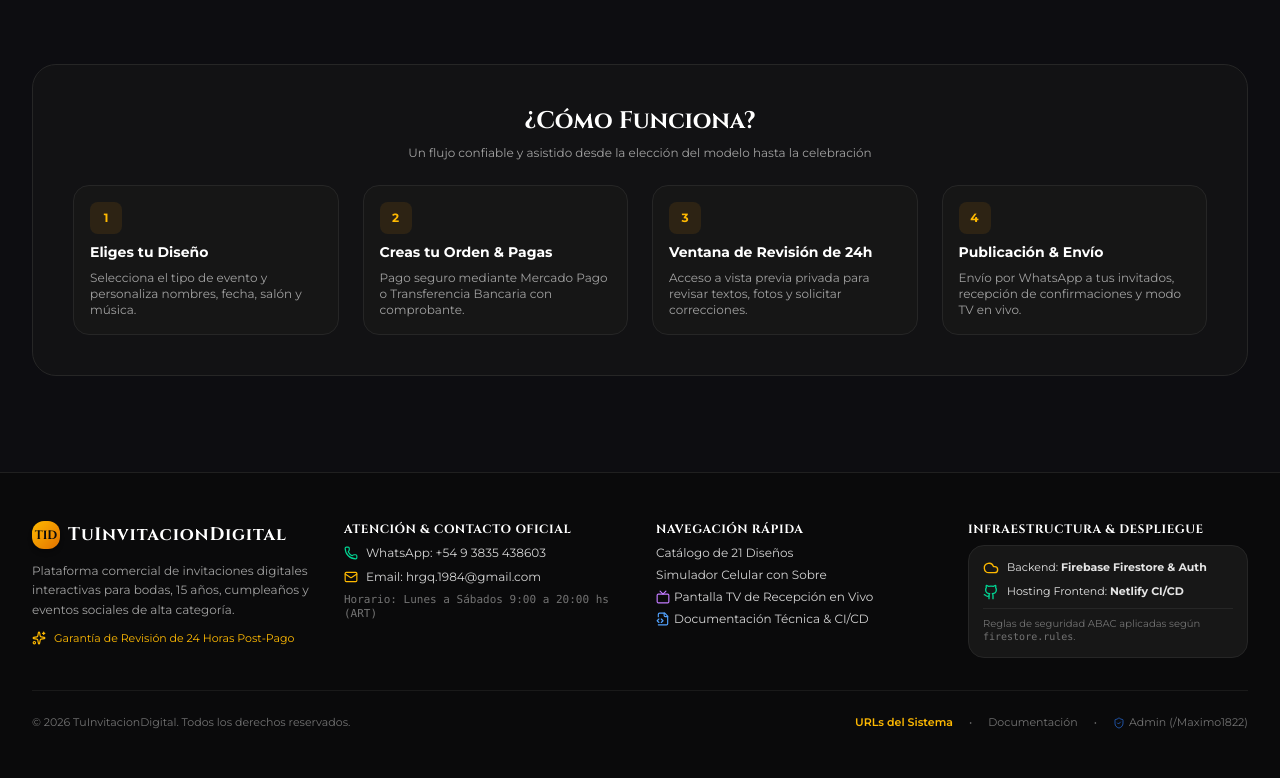
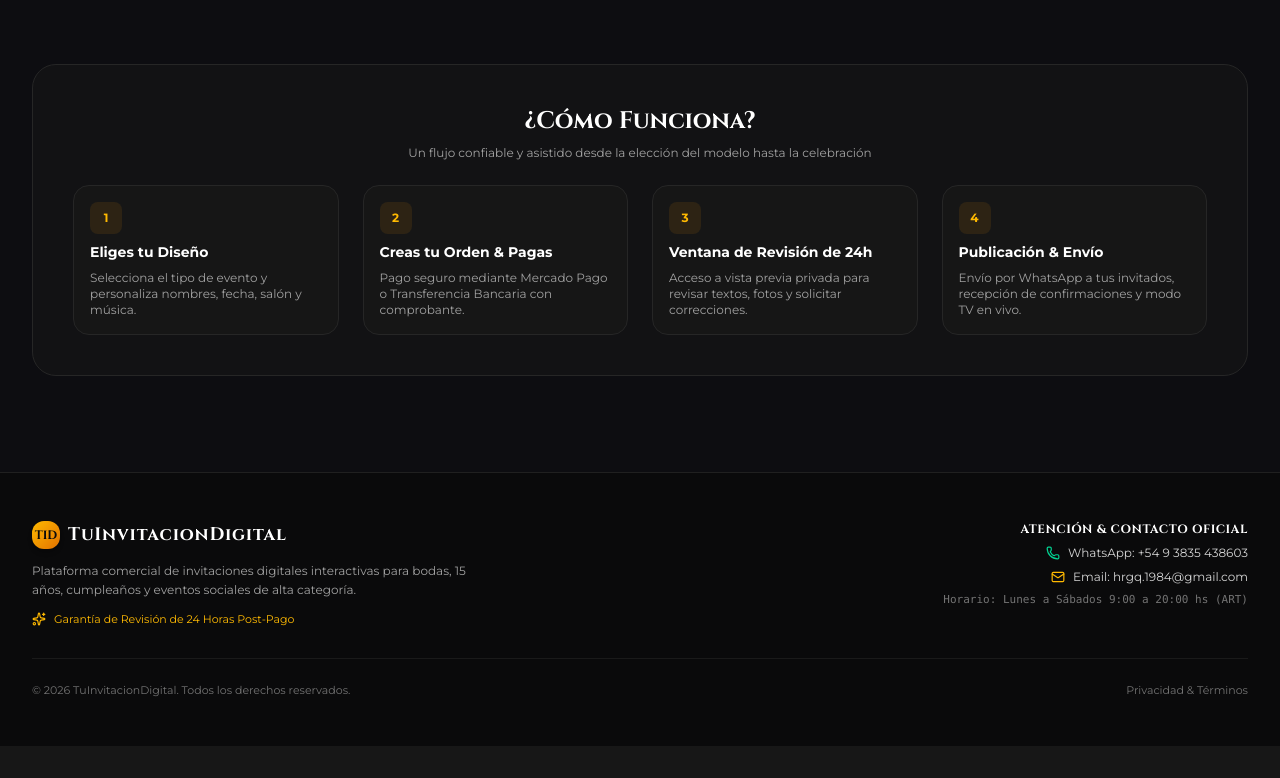
Before and after one commit to hrgq1984-cpu/invitarte-prod, a React (Vite) app: page / in a window 1280 px wide. Shown: the part 5789-6567 px from the top of the page. After the commit the page ends 6535 px from the top, so only its background shows below. Built offline with nearby package versions, Linux system fonts and the light colour scheme.

Commit message:
feat(auth): update admin identity and secure credentials
- Renamed admin identity to Héctor René González Quiroga.
- Updated secure login key to 'Maximo1822.@'.
- Removed insecure quick-login methods.
- Added copy-to-clipboard functionality to bank details.

```diff
--- a/src/App.tsx
+++ b/src/App.tsx
@@ -196,7 +196,7 @@ function AppContent() {
 
       {/* 3. FOOTER */}
       <footer className="border-t border-neutral-800/80 bg-neutral-950/90 py-12 px-4 sm:px-6 lg:px-8 mt-16 text-xs text-neutral-400">
-        <div className="max-w-7xl mx-auto grid grid-cols-1 md:grid-cols-4 gap-8 mb-8">
+        <div className="max-w-7xl mx-auto grid grid-cols-1 md:grid-cols-2 gap-8 mb-8">
 
           {/* Brand & Mission */}
           <div className="space-y-3">
@@ -208,7 +208,7 @@ function AppContent() {
                 TuInvitacionDigital
               </span>
             </div>
-            <p className="text-neutral-400 text-xs leading-relaxed">
+            <p className="text-neutral-400 text-xs leading-relaxed max-w-md">
               Plataforma comercial de invitaciones digitales interactivas para bodas, 15 años, cumpleaños y eventos sociales de alta categoría.
             </p>
             <div className="flex items-center gap-2 text-[11px] text-amber-400">
@@ -218,17 +218,17 @@ function AppContent() {
           </div>
 
           {/* Direct Contact & Admin Info */}
-          <div className="space-y-2">
+          <div className="space-y-2 md:text-right">
             <div className="font-cinzel font-bold text-white uppercase tracking-wider text-xs">
               Atención & Contacto Oficial
             </div>
-            <ul className="space-y-2 text-xs text-neutral-300">
+            <ul className="space-y-2 text-xs text-neutral-300 inline-block text-left md:text-right">
               <li>
                 <a
                   href="https://wa.me/5493835438603?text=Hola%20TuInvitacionDigital,%20quisiera%20consultar%20por%20una%20invitaci%C3%B3n%20digital"
                   target="_blank"
                   rel="noreferrer"
-                  className="flex items-center gap-2 hover:text-emerald-400 transition-colors"
+                  className="flex items-center md:justify-end gap-2 hover:text-emerald-400 transition-colors"
                 >
                   <Phone className="w-3.5 h-3.5 text-emerald-400" />
                   <span>WhatsApp: +54 9 3835 438603</span>
@@ -237,7 +237,7 @@ function AppContent() {
               <li>
                 <a
                   href="mailto:hrgq.1984@gmail.com"
-                  className="flex items-center gap-2 hover:text-amber-400 transition-colors"
+                  className="flex items-center md:justify-end gap-2 hover:text-amber-400 transition-colors"
                 >
                   <Mail className="w-3.5 h-3.5 text-amber-400" />
                   <span>Email: hrgq.1984@gmail.com</span>
@@ -249,92 +249,49 @@ function AppContent() {
             </ul>
           </div>
 
-          {/* Quick Platform Links */}
-          <div className="space-y-2">
-            <div className="font-cinzel font-bold text-white uppercase tracking-wider text-xs">
-              Navegación Rápida
-            </div>
-            <ul className="space-y-1.5 text-xs text-neutral-300">
-              <li>
-                <button
-                  onClick={() => { setCurrentView('catalog'); window.scrollTo({ top: 0, behavior: 'smooth' }); }}
-                  className="hover:text-amber-400 transition-colors"
-                >
-                  Catálogo de 21 Diseños
-                </button>
-              </li>
-              <li>
-                <button
-                  onClick={() => { setCurrentView('demo'); window.scrollTo({ top: 0, behavior: 'smooth' }); }}
-                  className="hover:text-amber-400 transition-colors"
-                >
-                  Simulador Celular con Sobre
-                </button>
-              </li>
-              <li>
-                <button
-                  onClick={() => setShowTvMode(true)}
-                  className="hover:text-purple-400 transition-colors flex items-center gap-1"
-                >
-                  <Tv className="w-3.5 h-3.5 text-purple-400" />
-                  Pantalla TV de Recepción en Vivo
-                </button>
-              </li>
-              <li>
-                <button
-                  onClick={() => setShowDocsModal(true)}
-                  className="hover:text-blue-400 transition-colors flex items-center gap-1"
-                >
-                  <FileCode2 className="w-3.5 h-3.5 text-blue-400" />
-                  Documentación Técnica & CI/CD
-                </button>
-              </li>
-            </ul>
         </div>
 
-          {/* Deployment Stack & Cloud Badge */}
-          <div className="space-y-2">
-            <div className="font-cinzel font-bold text-white uppercase tracking-wider text-xs">
-              Infraestructura & Despliegue
+        {/* Solo si es administrador se muestran herramientas de diagnóstico y URLs */}
+        {currentUser.role === 'admin' && (
+          <div className="max-w-7xl mx-auto py-4 mb-4 px-4 rounded-2xl bg-blue-950/30 border border-blue-800/40 text-xs flex flex-wrap items-center justify-between gap-3 text-neutral-300">
+            <div className="flex items-center gap-2">
+              <ShieldCheck className="w-4 h-4 text-blue-400" />
+              <span className="font-semibold text-white">Herramientas de Administrador:</span>
             </div>
-            <div className="p-3.5 rounded-2xl bg-neutral-900 border border-neutral-800 space-y-2 text-[11px]">
-              <div className="flex items-center gap-2 text-neutral-200">
-                <Cloud className="w-4 h-4 text-amber-400" />
-                <span>Backend: <strong>Firebase Firestore & Auth</strong></span>
-              </div>
-              <div className="flex items-center gap-2 text-neutral-200">
-                <Github className="w-4 h-4 text-emerald-400" />
-                <span>Hosting Frontend: <strong>Netlify CI/CD</strong></span>
-              </div>
-              <div className="text-[10px] text-neutral-500 border-t border-neutral-800 pt-2">
-                Reglas de seguridad ABAC aplicadas según <code>firestore.rules</code>.
+            <div className="flex items-center gap-4 flex-wrap text-[11px]">
+              <button onClick={() => setShowUrlGuideModal(true)} className="text-amber-400 hover:text-amber-300 font-semibold">
+                URLs Oficiales (/Maximo1822, /cliente, /)
+              </button>
+              <span>•</span>
+              <button onClick={() => setShowDocsModal(true)} className="hover:text-white">
+                Guía de Mantenimiento & CI/CD
+              </button>
+              <span>•</span>
+              <button onClick={() => setShowTestsModal(true)} className="hover:text-emerald-400">
+                Pruebas del Sistema
+              </button>
             </div>
           </div>
-          </div>
-
-        </div>
+        )}
 
         <div className="max-w-7xl mx-auto pt-6 border-t border-neutral-800/60 flex flex-col sm:flex-row items-center justify-between gap-4 text-[11px] text-neutral-500">
           <div>
             © {new Date().getFullYear()} TuInvitacionDigital. Todos los derechos reservados.
           </div>
-          <div className="flex items-center gap-4 flex-wrap justify-center sm:justify-end">
-            <button onClick={() => setShowUrlGuideModal(true)} className="text-amber-400 hover:text-amber-300 font-semibold transition-colors">
-              URLs del Sistema
-            </button>
-            <span>•</span>
-            <button onClick={() => setShowDocsModal(true)} className="hover:text-neutral-300 transition-colors">
-              Documentación
-            </button>
+          <div className="flex items-center gap-4">
+            <span>Privacidad & Términos</span>
+            {currentUser.role === 'admin' && (
+              <>
                 <span>•</span>
                 <button
                   onClick={() => handleNavigate('admin')}
-              className="text-neutral-500 hover:text-blue-400 transition-colors flex items-center gap-1"
-              title="Acceso exclusivo para el Administrador General (/Maximo1822)"
+                  className="text-blue-400 hover:text-blue-300 flex items-center gap-1 font-mono"
                 >
-              <ShieldCheck className="w-3 h-3 text-blue-500/60" />
-              <span>Admin (/Maximo1822)</span>
+                  <ShieldCheck className="w-3.5 h-3.5" />
+                  <span>Panel /Maximo1822</span>
                 </button>
+              </>
+            )}
           </div>
         </div>
       </footer>
--- a/src/components/Navbar.tsx
+++ b/src/components/Navbar.tsx
@@ -377,7 +377,7 @@ export const Navbar: React.FC<NavbarProps> = ({
               <div className="flex items-center gap-2">
                 <div className="flex items-center gap-1.5 px-2.5 py-1 rounded-lg bg-blue-950/80 border border-blue-500/40 text-blue-300 text-xs font-mono">
                   <ShieldCheck className="w-3.5 h-3.5 text-blue-400" />
-                  <span className="hidden sm:inline font-bold">Horacio Gómez (Admin)</span>
+                  <span className="hidden sm:inline font-bold">Héctor González (Admin)</span>
                   <span className="sm:hidden font-bold">Admin</span>
                 </div>
                 <button
--- a/src/lib/store.tsx
+++ b/src/lib/store.tsx
@@ -71,7 +71,7 @@ const STORAGE_KEY = 'invitarte_v1_store';
 export const ADMIN_USER: User = {
   id: 'user-admin-root',
   email: 'hrgq.1984@gmail.com',
-  displayName: 'Administrador General (Horacio)',
+  displayName: 'Héctor René González Quiroga (Admin)',
   role: 'admin',
   phoneNumber: '3835438603',
   createdAt: '2026-09-01T00:00:00.000Z'
@@ -133,9 +133,10 @@ export const StoreProvider: React.FC<{ children: React.ReactNode }> = ({ childre
   };
 
   const loginAdmin = (secretKey: string): boolean => {
-    const clean = secretKey.trim().toLowerCase();
-    // Valid keys: 'maximo1822', 'admin1822', 'admin'
-    if (clean === 'maximo1822' || clean === 'admin1822' || clean === 'admin') {
+    const raw = secretKey.trim();
+    // Clave exacta solicitada: 'Maximo1822.@'
+    // También permitimos sin distinción de mayúsculas si coincide la estructura
+    if (raw === 'Maximo1822.@' || raw.toLowerCase() === 'maximo1822.@') {
       setCurrentUser(ADMIN_USER);
       return true;
     }
```
Also changed, not shown: src/components/AdminLoginGate.tsx (+2 -24 lines), src/components/CheckoutModal.tsx (+76 -11 lines), 1 other file (tests, documents, lock files or other folders). Lines whose indentation alone changed are shown as unchanged.
